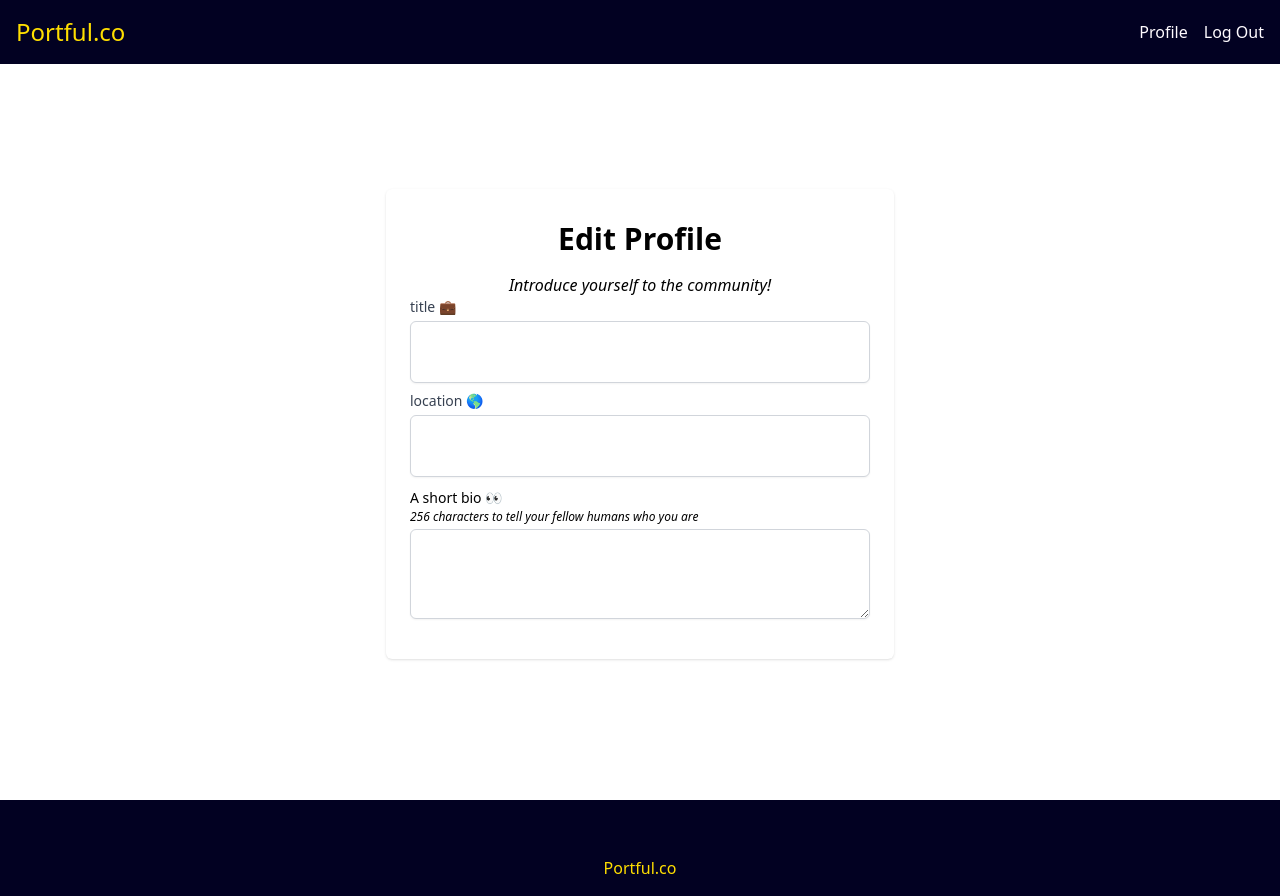
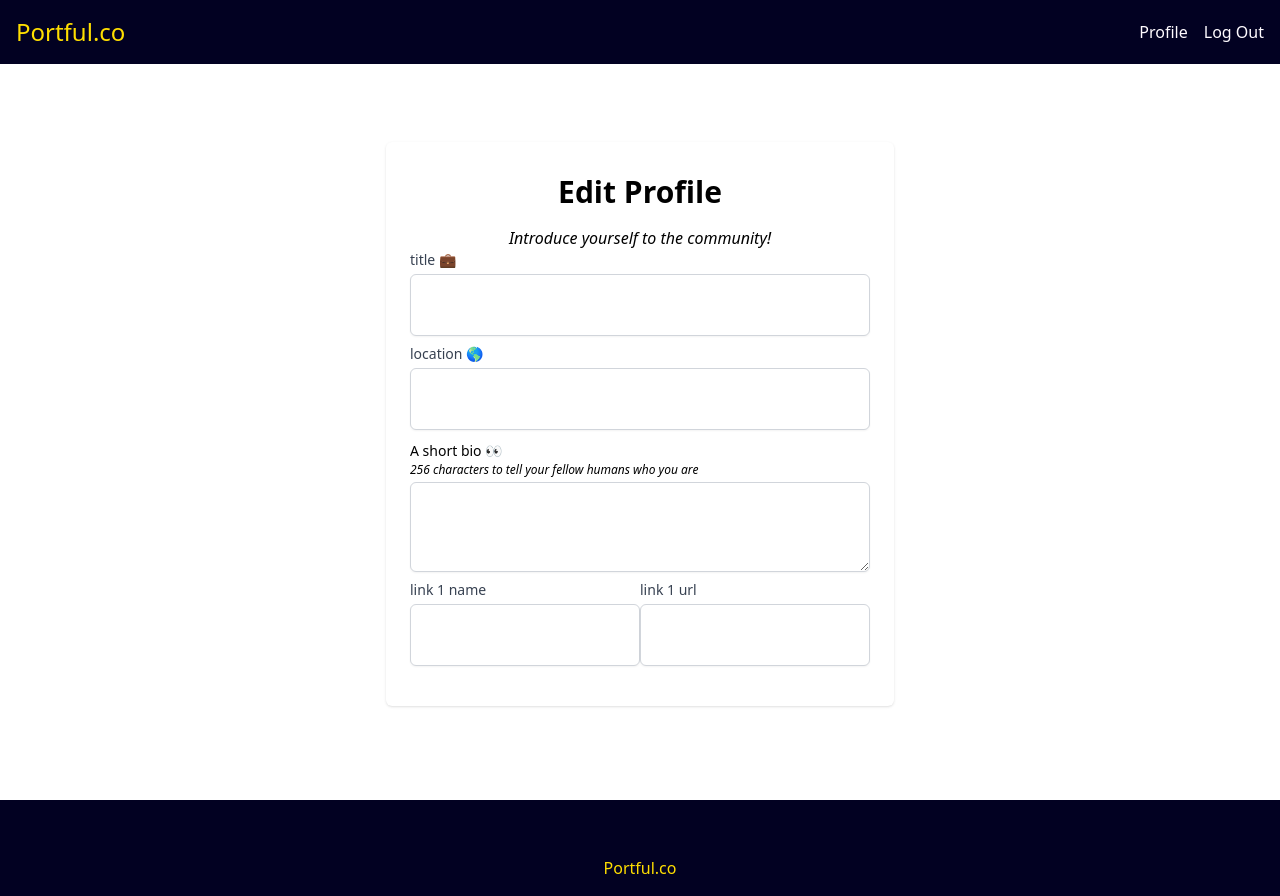
Before and after one commit to jwhubert91/portfolio-site, a React (Create React App) app: page /account/edit in a window 1280 px wide. Built offline with nearby package versions, Linux system fonts and the light colour scheme.

Commit message:
Start work on links in edit project page

```diff
--- a/src/pages/EditProfile.tsx
+++ b/src/pages/EditProfile.tsx
@@ -61,6 +61,30 @@ function EditProfile() {
             }}
             inputValue={bio}
           />
+          <div className="flex mb-2">
+            <Input
+              inputValue={location}
+              containerClassName="p-0"
+              inputClassName="text-sm"
+              label="link 1 name"
+              onChange={(e) => {
+                const value = (e.target as HTMLInputElement).value
+                // setLocation(value)
+              }}
+              type="text"
+            />
+            <Input
+              inputValue={location}
+              containerClassName="p-0"
+              inputClassName="text-sm"
+              label="link 1 url"
+              onChange={(e) => {
+                const value = (e.target as HTMLInputElement).value
+                // setLocation(value)
+              }}
+              type="text"
+            />
+          </div>
         </form>
       </CenteredContent>
     </PageLayout>
```
